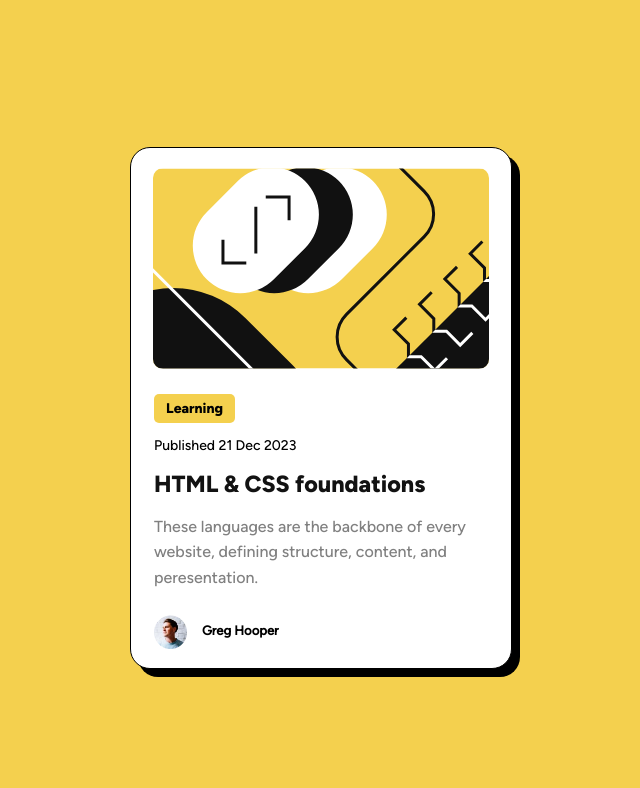
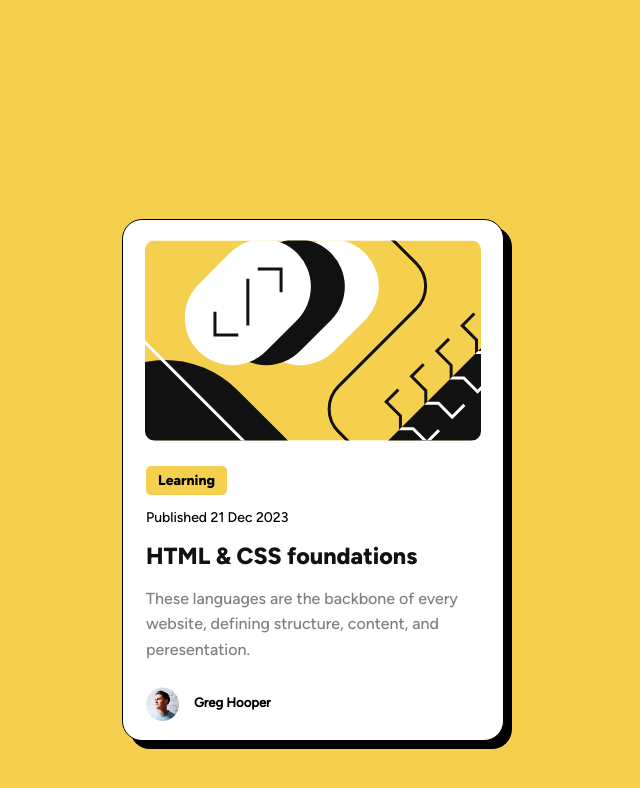
Before and after one commit to ima9gh/Blog-preview-card, a plain HTML site: page index.html in a window 1280 px wide. Shown: the whole page, without its empty margins (327-967 px from the left). Drawn offline with Linux system fonts and the light colour scheme.

Commit message:
Update card.css

```diff
--- a/card.css
+++ b/card.css
@@ -17,7 +17,8 @@ body{
 	justify-content: center;
 	align-items: center;
 	width: 100%;
-	marjin: 0;
+	height: 960px;
+	margin: 0;
 }
 
 :root{
```
